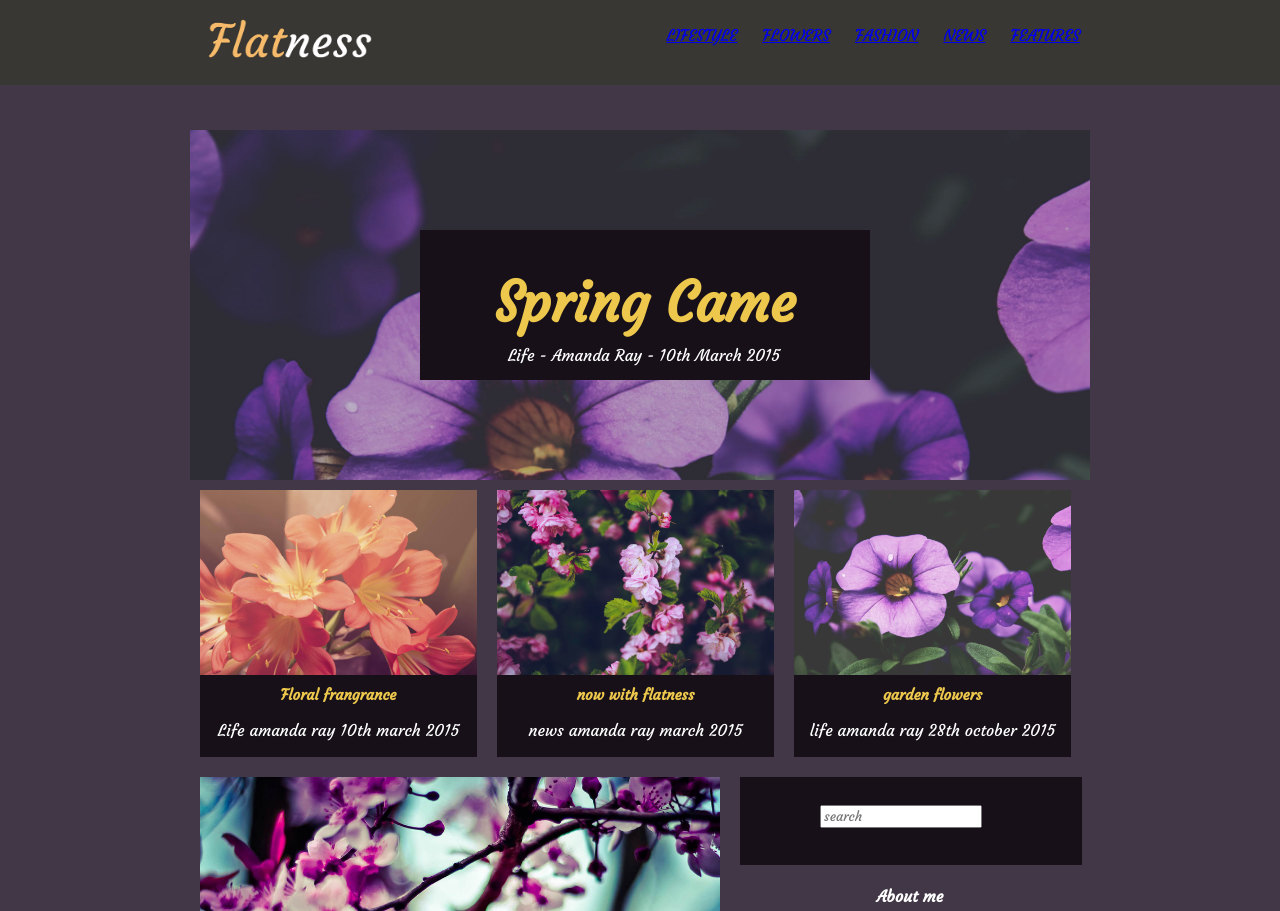
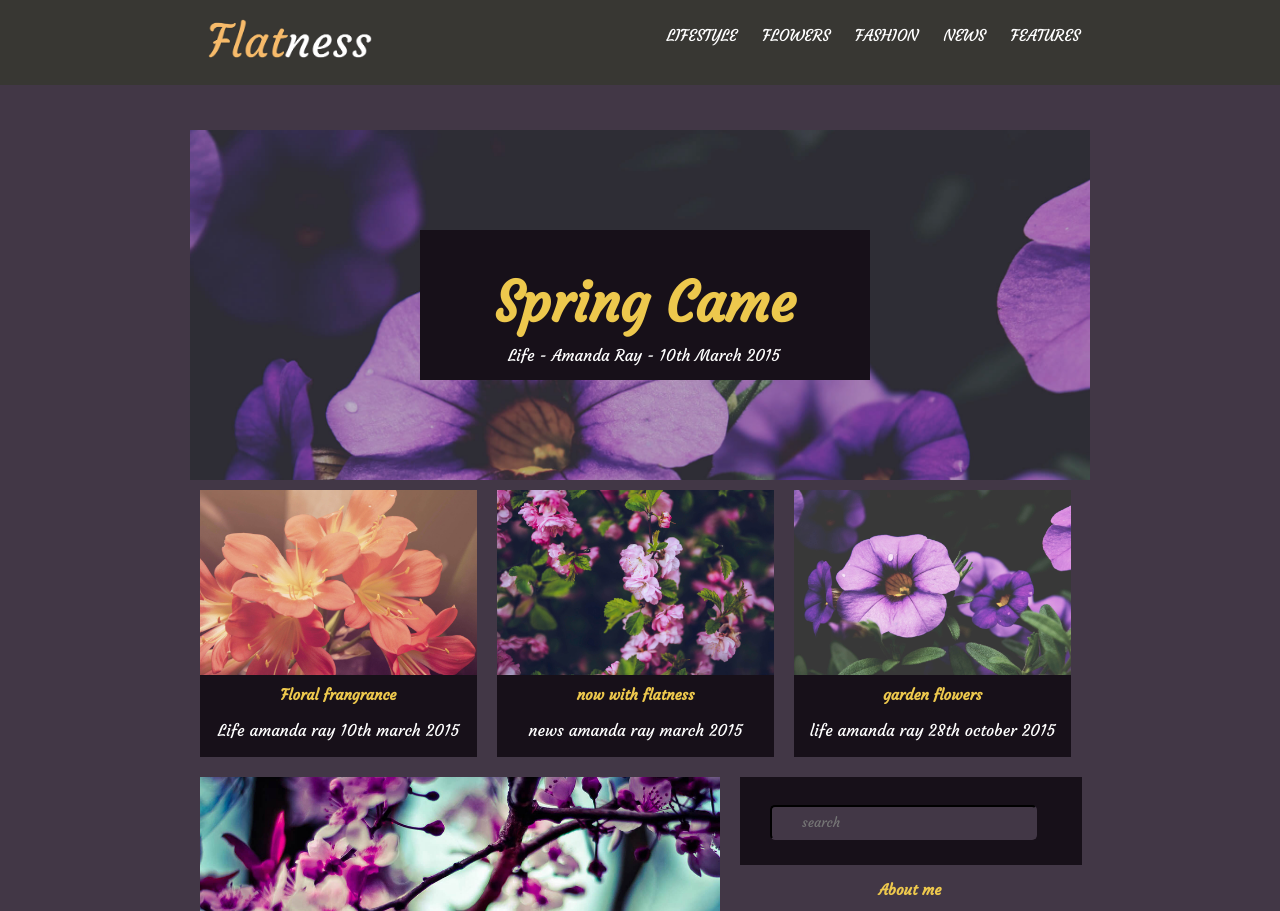
Before and after one commit to IsamarCDavila/responsiveBlog, a plain HTML site: page index.html in a window 1280 px wide. Shown: the top 911 px of the page. Drawn offline with Linux system fonts and the light colour scheme.

Commit message:
ModificacionBuscar

```diff
--- a/css/main.css
+++ b/css/main.css
@@ -62,6 +62,8 @@ header{
 {
 	display: block;
 	padding: 15px 10px;
+	text-decoration: none;
+	color:white;
 }
 
 .container_hero{
@@ -144,13 +146,17 @@ header{
 	background-color: #171019;
 	padding: 30px;
 	padding-top: 28px;
+	padding-left: 30px;
 
 
 }
-.user{
+.input{
 	background-color: #423746;
-	margin:25px;
-	border-radius: 1px;
+	padding:7px;
+	border-radius: 5px;
+	width: 80%;
+	padding-left: 30px;
+	border-color: #423746;
 }
 h3{
 	color: #EDC84D;
--- a/index.html
+++ b/index.html
@@ -92,13 +92,17 @@
 			<div class="col-3">
 				<div class="buscar">
 					<label class="user" for="search"></label>
-        			<input  type="text" id="search" placeholder="search" >
+        			<input  class="input"type="text" id="search" placeholder="search" >
 				</div>
 				<div class="about">
-					<h4>About me</h4>
+					<h3>About me</h3>
 					<img class="img-responsive" src="image/perfil.jpg">
-					<h4>Amanda Ray</h4>
-					<p class="amanda">Lorem ipsum dolor sit amet, consectetur adipisicing elit.</p>
+
+					<div class=info>
+						<h4>Amanda Ray</h4>
+						<p class="amanda">Lorem ipsum dolor sit amet, consectetur adipisicing elit.</p>
+					</div>
+
 				</div>
 			</div>
 		</div>
```
